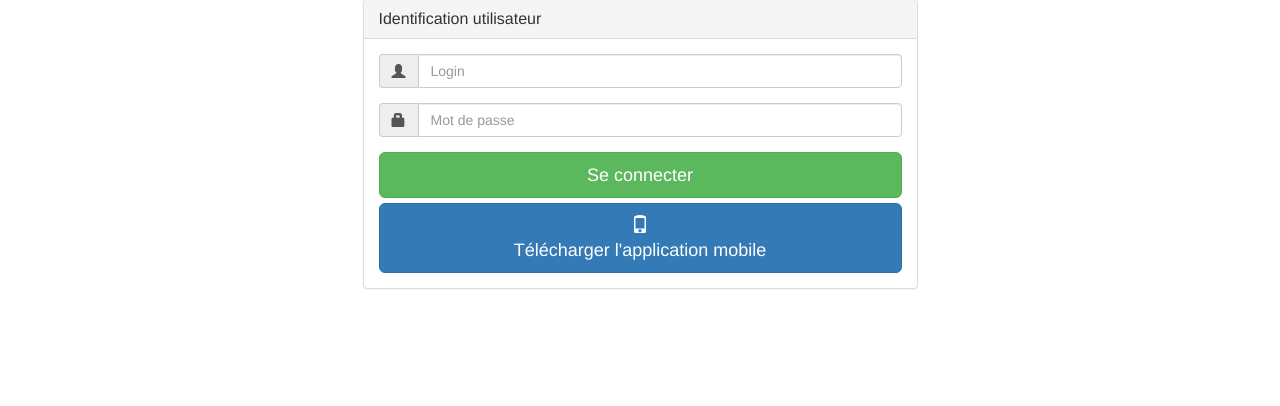
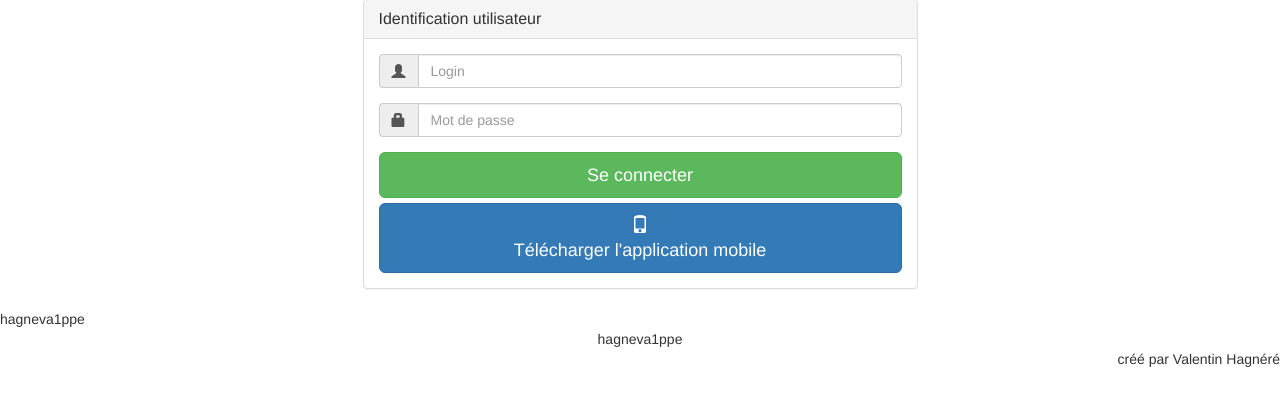
Before and after one commit to hagneva1/hagneva1ppe, a PHP site: page / in a window 1280 px wide. Shown: the part 153-559 px from the top of the page. Run offline with PHP 8.4, Linux system fonts and the light colour scheme.

Commit message:
add footer

```diff
--- a/vues/v_pied.php
+++ b/vues/v_pied.php
@@ -14,6 +14,17 @@
  * @link      http://www.reseaucerta.org Contexte « Laboratoire GSB »
  */
 ?>
+            </div>
+        </body>
+    <footer>
+        <div align="left">
+        	hagneva1ppe
         </div>
-    </body>
+        <div align="center">
+        	hagneva1ppe
+        </div>
+        <div align="right">
+        	créé par Valentin Hagnéré
+        </div>
+    </footer>
 </html>
```
